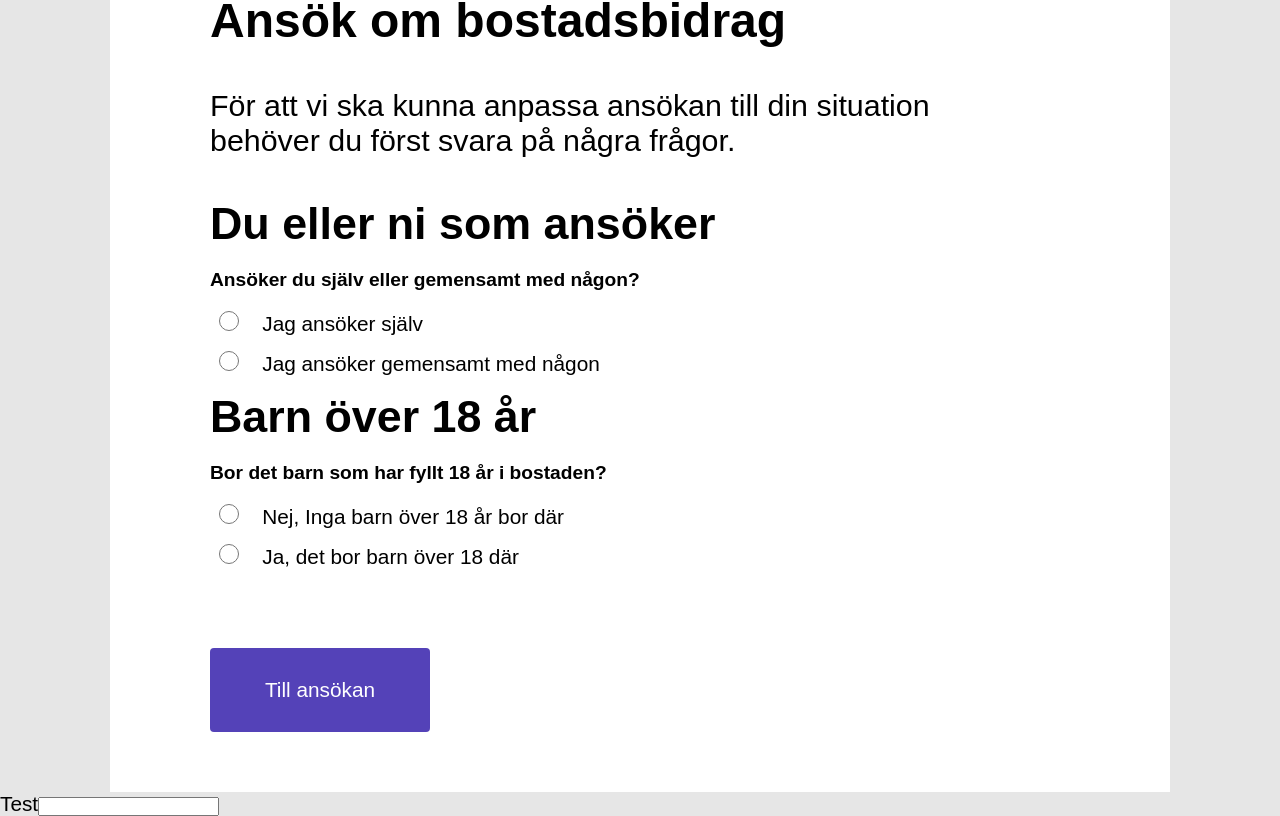
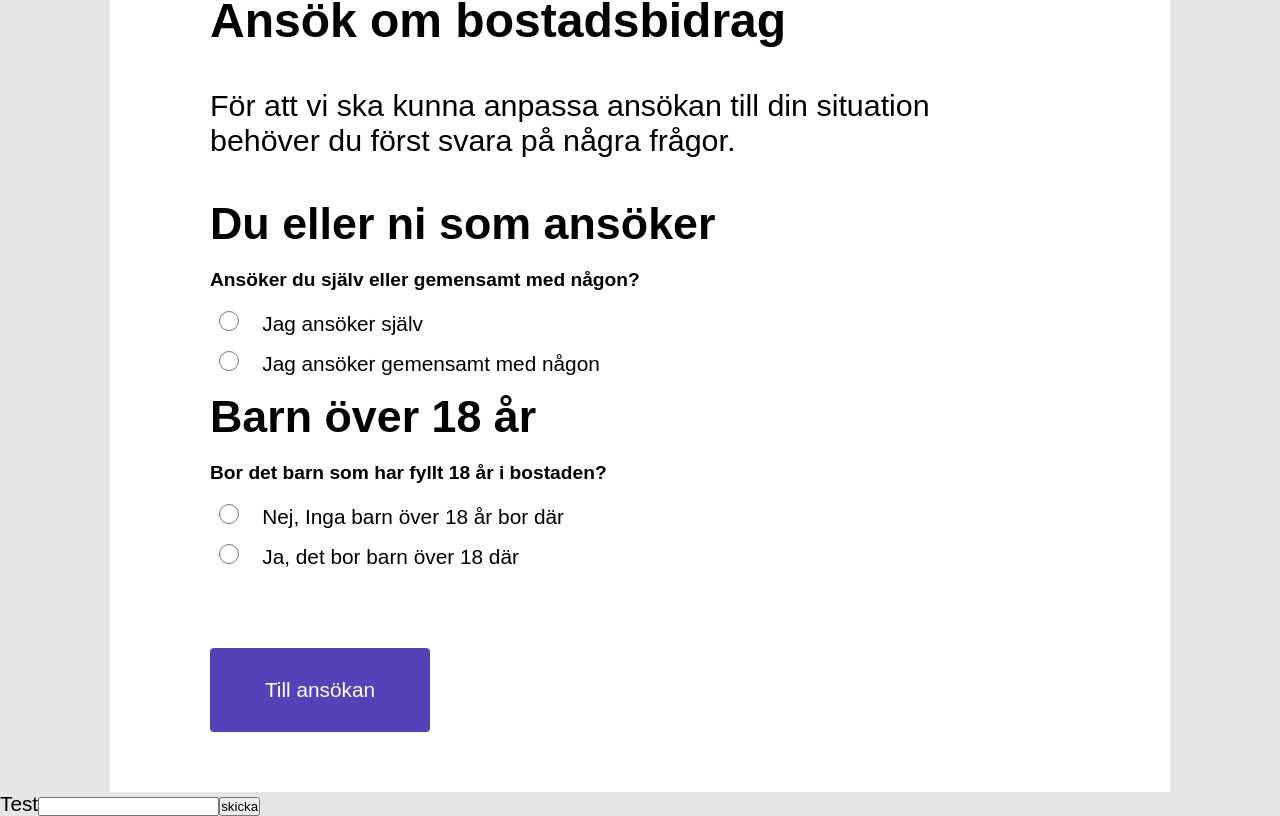
Before and after one commit to CeciliaKembring/fk-form, a Vue app: page / in a window 1280 px wide. Shown: the part 175-991 px from the top of the page. Built offline with nearby package versions, Linux system fonts and the light colour scheme.

Commit message:
test knapp

```diff
--- a/src/views/HomeView.vue
+++ b/src/views/HomeView.vue
@@ -8,6 +8,7 @@ import TheWelcome from '../components/TheWelcome.vue'
     <form action="#">
       <label for="test_input">Test</label>
       <input type="text" id="test_input">
+      <input type="submit" value="skicka">
     </form>
   </main>
 </template>
```
